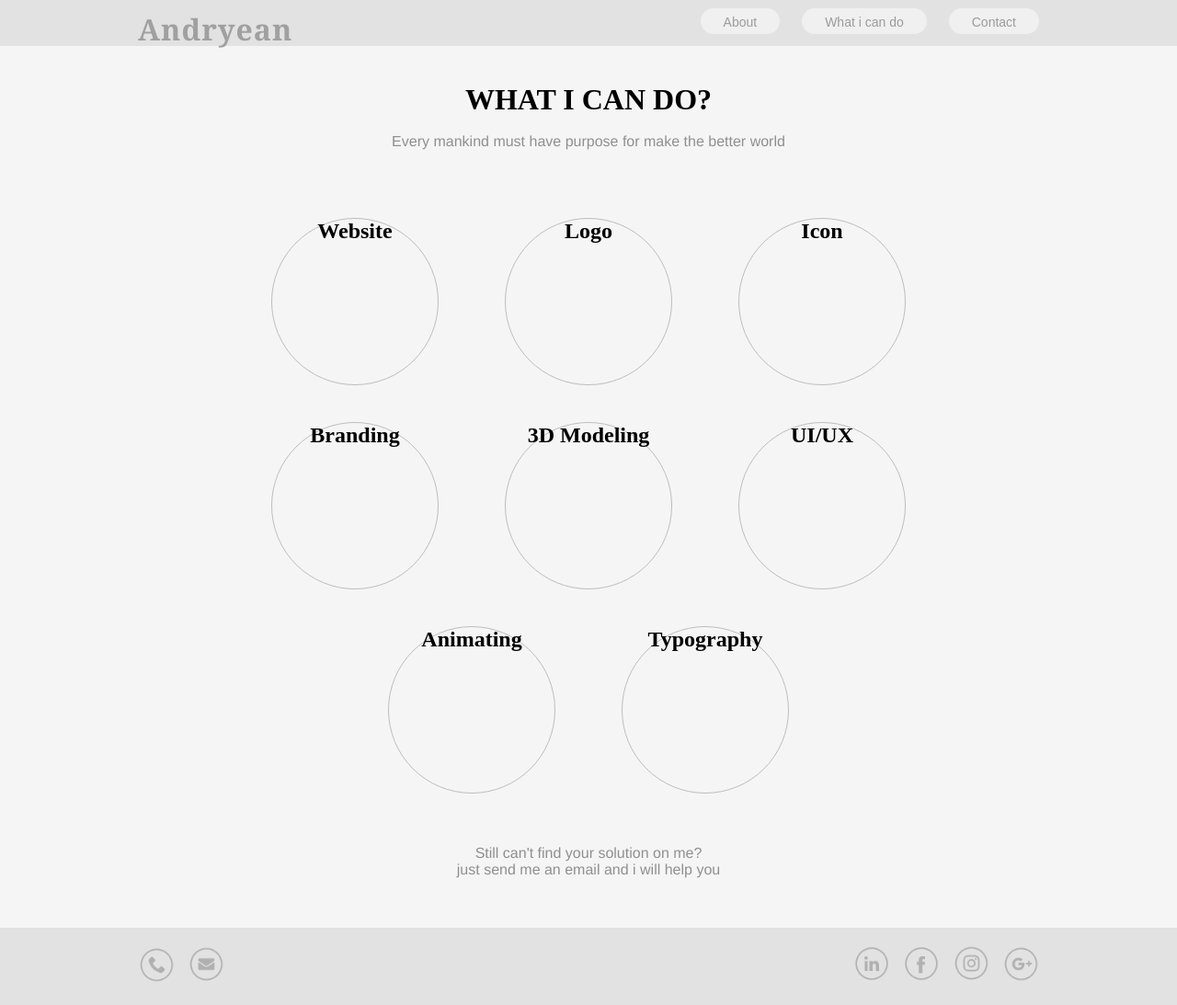
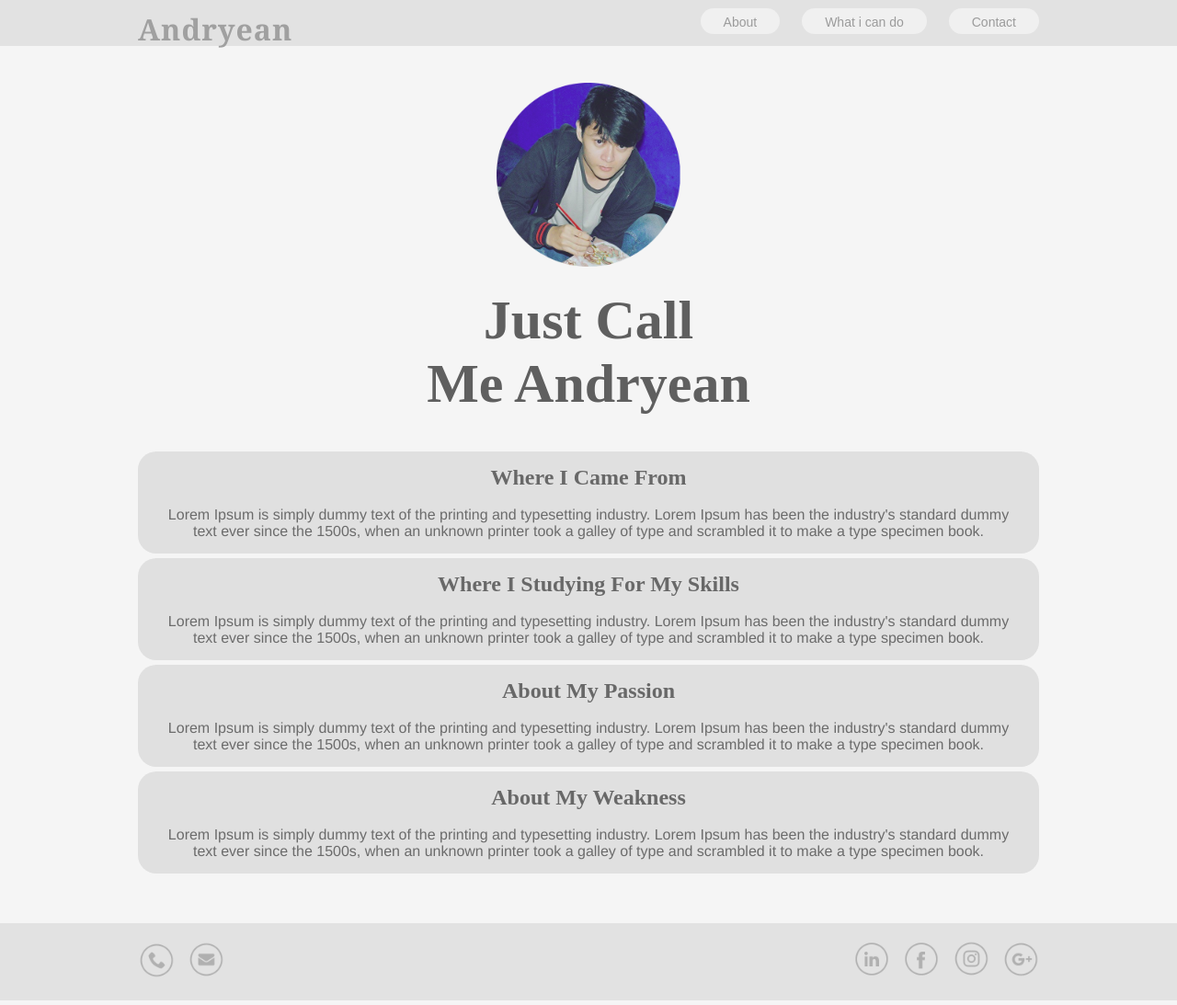
Before and after one commit to Gandryeanb/Gandryeanb.github.io, a plain HTML site: page about.html in a window 1280 px wide. Shown: the whole page at 92% size. Drawn offline with Linux system fonts and the light colour scheme.

Commit message:
adding about.html

```diff
--- a/about.html
+++ b/about.html
@@ -2,7 +2,7 @@
 <html>
     <body>
         <link href="style.css" rel="stylesheet" type="text/css">
-        <title>GAB - What i can do</title>
+        <title>GAB - About</title>
             <header>
                 <div class="containerhead">
                     <div class="logo"><h1><a href="index.html">Andryean</a></h1>
@@ -19,45 +19,37 @@
 
 <!------------------------------------------------------------------------------------------------------------------------>
 
-            <div class="containerwork">
-                <div class="judulwork">
-                    <h1>WHAT I CAN DO?</h1><br>
-                    <p>Every mankind must have purpose for make the better world</p>
+            <div class="containerabout">
+                <div class="aboutbanner">
+                    <img src="./img/me.png" alt="me" height="200" width="200">
+                    <h1>Just Call<br>Me Andryean</h1>
+                </div>
+                <br>
+                <br>
+                <br>
+                <div class="aboutisi">
+                    <h2>Where I Came From</h2>
                     <br>
+                    <p>Lorem Ipsum is simply dummy text of the printing and typesetting industry. Lorem Ipsum has been the industry's standard dummy text ever since the 1500s, when an unknown printer took a galley of type and scrambled it to make a type specimen book.</p>
+                </div>
+                <div class="aboutisi">
+                    <h2>Where I Studying For My Skills</h2>
                     <br>
+                    <p>Lorem Ipsum is simply dummy text of the printing and typesetting industry. Lorem Ipsum has been the industry's standard dummy text ever since the 1500s, when an unknown printer took a galley of type and scrambled it to make a type specimen book.</p>
+                </div>
+                <div class="aboutisi">
+                    <h2>About My Passion</h2>
                     <br>
-                    <div class="boxwork">
-                        <h2>Website</h2>
-                    </div>
-                    <div class="boxwork">
-                        <h2>Logo</h2>
-                    </div>
-                    <div class="boxwork">
-                        <h2>Icon</h2>
-                    </div>
-                    <div class="boxwork">
-                        <h2>Branding</h2>
-                    </div>
-                    <div class="boxwork">
-                        <h2>3D Modeling</h2>
-                    </div>
-                    <div class="boxwork">
-                        <h2>UI/UX</h2>
-                    </div>
-                    <div class="boxwork">
-                        <h2>Animating</h2>
-                    </div>
-                    <div class="boxwork">
-                        <h2>Typography</h2>
-                    </div>
+                    <p>Lorem Ipsum is simply dummy text of the printing and typesetting industry. Lorem Ipsum has been the industry's standard dummy text ever since the 1500s, when an unknown printer took a galley of type and scrambled it to make a type specimen book.</p>
+                </div>
+                <div class="aboutisi">
+                    <h2>About My Weakness</h2>
                     <br>
-                    <br>
-                    <br>
-                    <p>Still can't find your solution on me?<br>just send me an email and i will help you</p>
-                    <br>
-                    <br>
-                    <br>
+                    <p>Lorem Ipsum is simply dummy text of the printing and typesetting industry. Lorem Ipsum has been the industry's standard dummy text ever since the 1500s, when an unknown printer took a galley of type and scrambled it to make a type specimen book.</p>
                 </div>
+                <br>
+                <br>
+                <br>
             </div>
 
 <!---------------------------------------------------------------------------------------------------------------------->
```
